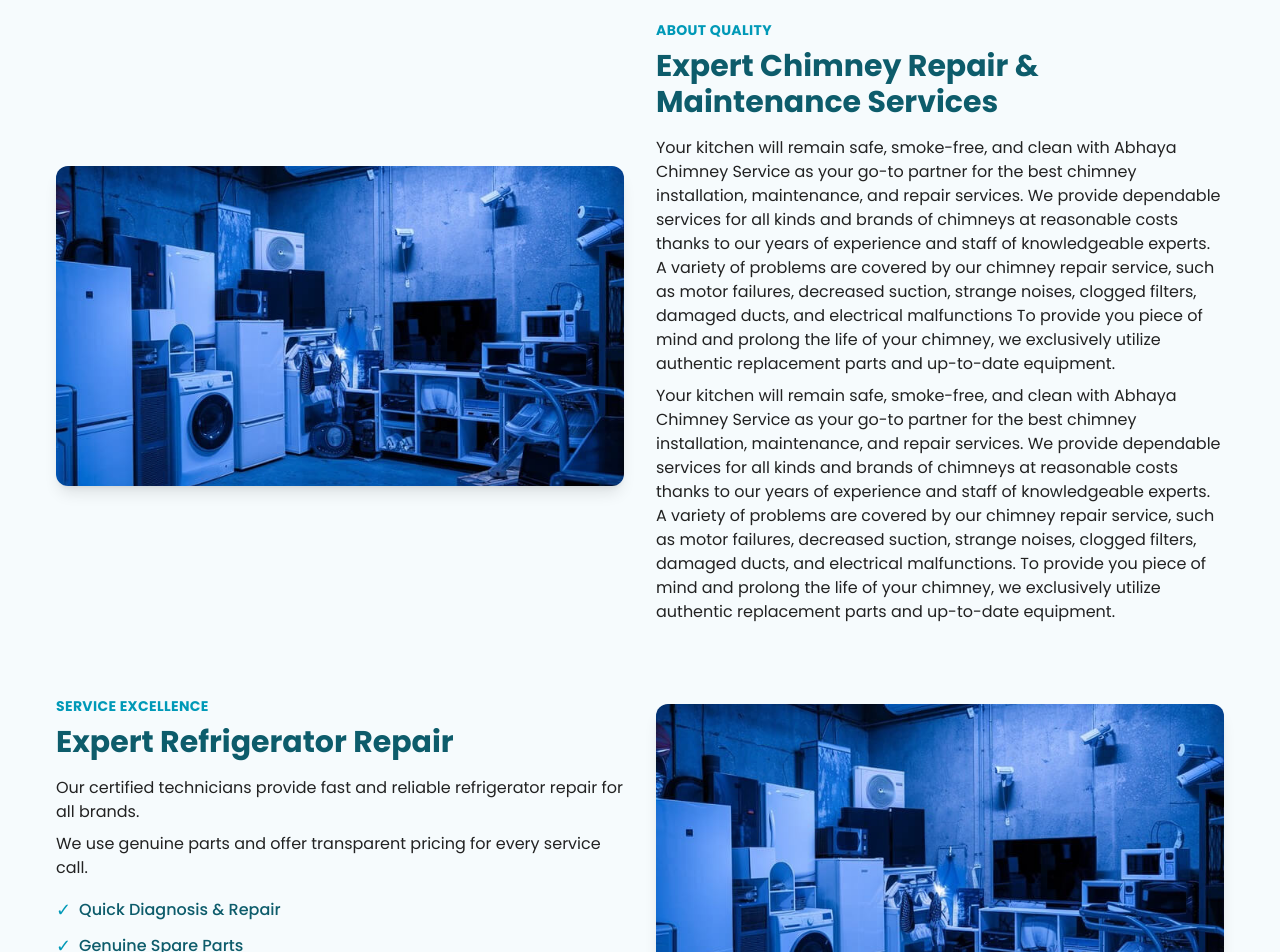
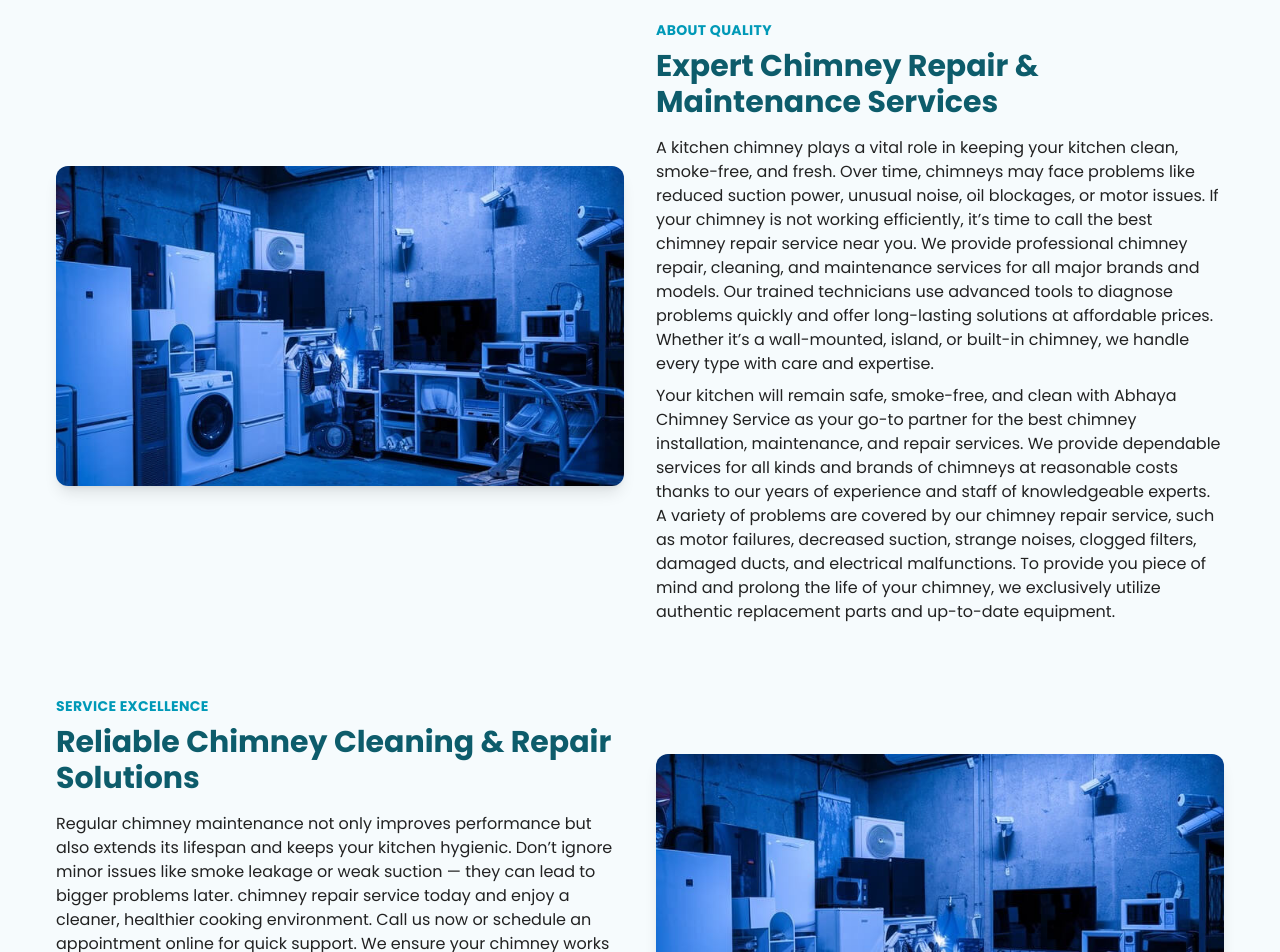
Before and after one commit to mohitkmr778/abhaya-chimney-website, a Next.js app: page /chimney-repair-service in a window 1280 px wide. Shown: the part 460-1412 px from the top of the page. Built offline with nearby package versions, Linux system fonts and the light colour scheme.

Commit message:
Update page.js

```diff
--- a/app/chimney-repair-service/page.js
+++ b/app/chimney-repair-service/page.js
@@ -40,14 +40,13 @@ export default function ChimneyRepairServicePage() {
                               Expert Chimney Repair & Maintenance Services
                             </h2>
                             <p className="text-[#222] mb-2 text-base">
-
-                          Your kitchen will remain safe, smoke-free, and clean with Abhaya Chimney Service as your go-to partner for the best
-                            chimney installation, maintenance, and repair services. We provide dependable services for all kinds and brands of
-                            chimneys at reasonable costs thanks to our years of experience and staff of knowledgeable experts.
-                            A variety of problems are covered by our chimney repair service, such as motor failures, decreased suction,
-                            strange noises, clogged filters, damaged ducts, and electrical malfunctions To provide you piece of mind
-                                and prolong the life of your chimney, we exclusively utilize authentic
-                            replacement parts and up-to-date equipment.
+                                   A kitchen chimney plays a vital role in keeping your kitchen clean, smoke-free, and fresh. Over time, chimneys
+                                    may face problems like reduced suction power, unusual noise, oil blockages, or motor issues. If your chimney
+                                        is not working efficiently, it’s time to call the best chimney repair service near you.
+                               We provide professional chimney repair, cleaning, and maintenance services for all major brands and models.
+                                            Our trained technicians use advanced tools to diagnose problems quickly and offer long-lasting
+                                            solutions at affordable prices. Whether it’s a wall-mounted, island, or built-in chimney, we handle
+                                                every type with care and expertise.
                             </p>
                             <p className="text-[#222] mb-2 text-base">
                              Your kitchen will remain safe, smoke-free, and clean with
@@ -74,15 +73,14 @@ clogged filters, damaged ducts, and electrical malfunctions. To provide you piec
                                 Service Excellence
                             </h4>
                             <h2 className="text-3xl font-bold mb-4 text-[#0d5c6b]">
-                                Expert Refrigerator Repair
+                               Reliable Chimney Cleaning & Repair Solutions
                             </h2>
                             <p className="text-[#222] mb-2 text-base">
-                                Our certified technicians provide fast and
-                                reliable refrigerator repair for all brands.
-                            </p>
-                            <p className="text-[#222] mb-2 text-base">
-                                We use genuine parts and offer transparent
-                                pricing for every service call.
+                               Regular chimney maintenance not only improves performance but also extends its lifespan and keeps
+                                    your kitchen hygienic. Don’t ignore minor issues like smoke leakage or weak suction — they can
+                                        lead to bigger problems later.
+chimney repair service today and enjoy a cleaner, healthier cooking environment. Call us now or
+    schedule an appointment online for quick support. We ensure your chimney works like new again!
                             </p>
                             <ul className="mt-4 space-y-2">
                                 <li className="flex items-center text-[#0d5c6b] font-medium">
```
